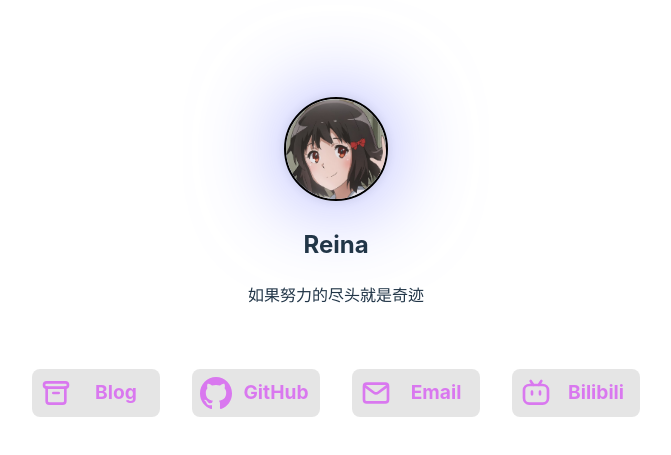
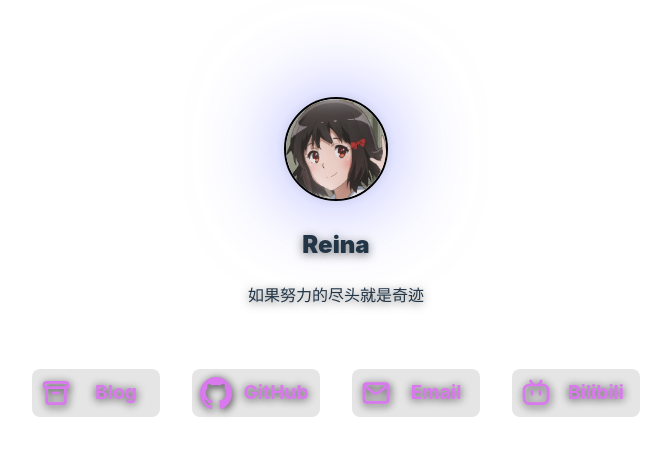
Before and after one commit to Ri-Nai/Homepage, a Vue app: page / in a window 1280 px wide. Shown: the part 139-594 px from the top of the page, without its empty margins (304-975 px from the left). Built offline with nearby package versions, Linux system fonts and the light colour scheme.

Commit message:
✨ 优化 MenuButton 组件样式，添加文本阴影效果；更新全局样式以增强标题的可读性

```diff
--- a/src/components/MenuButton.vue
+++ b/src/components/MenuButton.vue
@@ -76,10 +76,6 @@ onMounted(async () => {
 
 }
 
-svg {
-  width: 100%;
-  height: 100%;
-}
 
 @media (prefers-color-scheme: light) {
   .menu-button {
--- a/src/style.css
+++ b/src/style.css
@@ -16,6 +16,7 @@
 a {
   font-weight: 500;
   color: #d978ef;
+  text-shadow: 0 1px 10px rgba(0, 0, 0, 0.8);
   text-decoration: inherit;
 }
 
@@ -30,9 +31,23 @@ body {
   min-width: 320px;
 }
 
+svg {
+  filter: drop-shadow(1px 2px 4px rgba(0, 0, 0, 0.8));
+}
+
 h1 {
   font-size: 3.2em;
   line-height: 1.1;
+}
+
+h1,
+h2,
+h3,
+h4,
+h5,
+h6 {
+  font-weight: 1000;
+  text-shadow: 0 1px 10px rgba(0, 0, 0, 0.8);
 }
 
 button {
@@ -91,6 +106,15 @@ body {
     background-color: #ffffff;
   }
 
+  h1,
+  h2,
+  h3,
+  h4,
+  h5,
+  h6 {
+    text-shadow: 0 2px 10px rgba(80, 80, 80, 0.8);
+  }
+
   a:hover {
     color: #747bff;
   }
```
